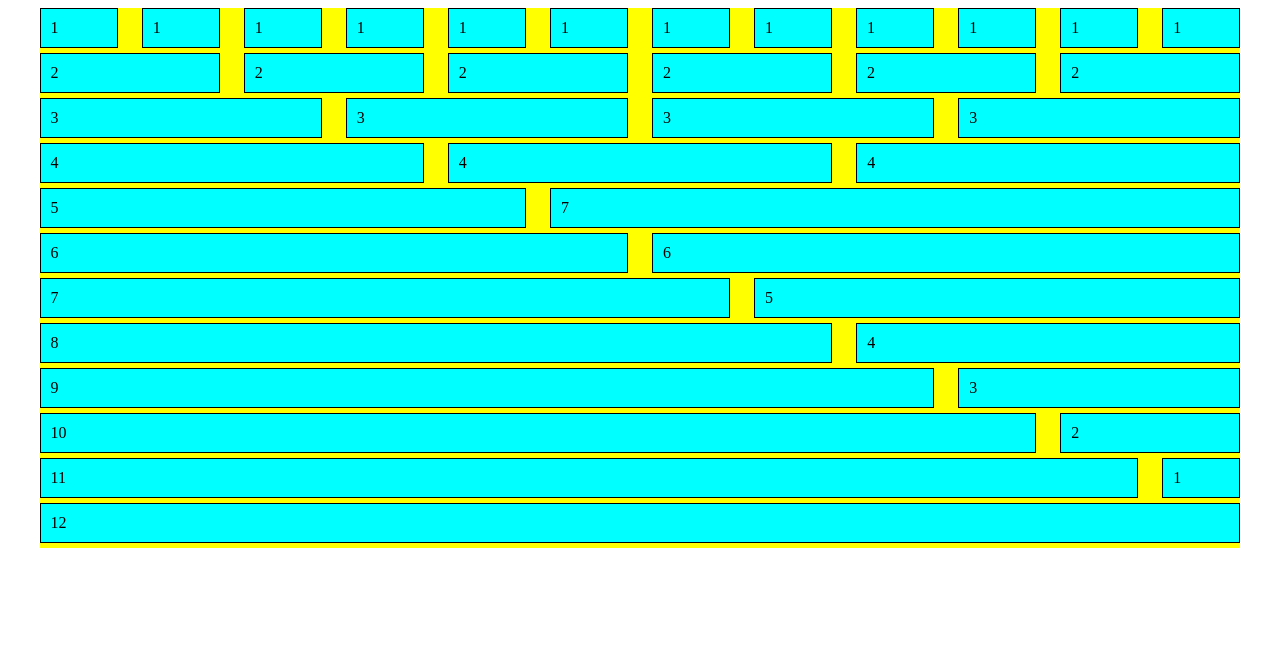
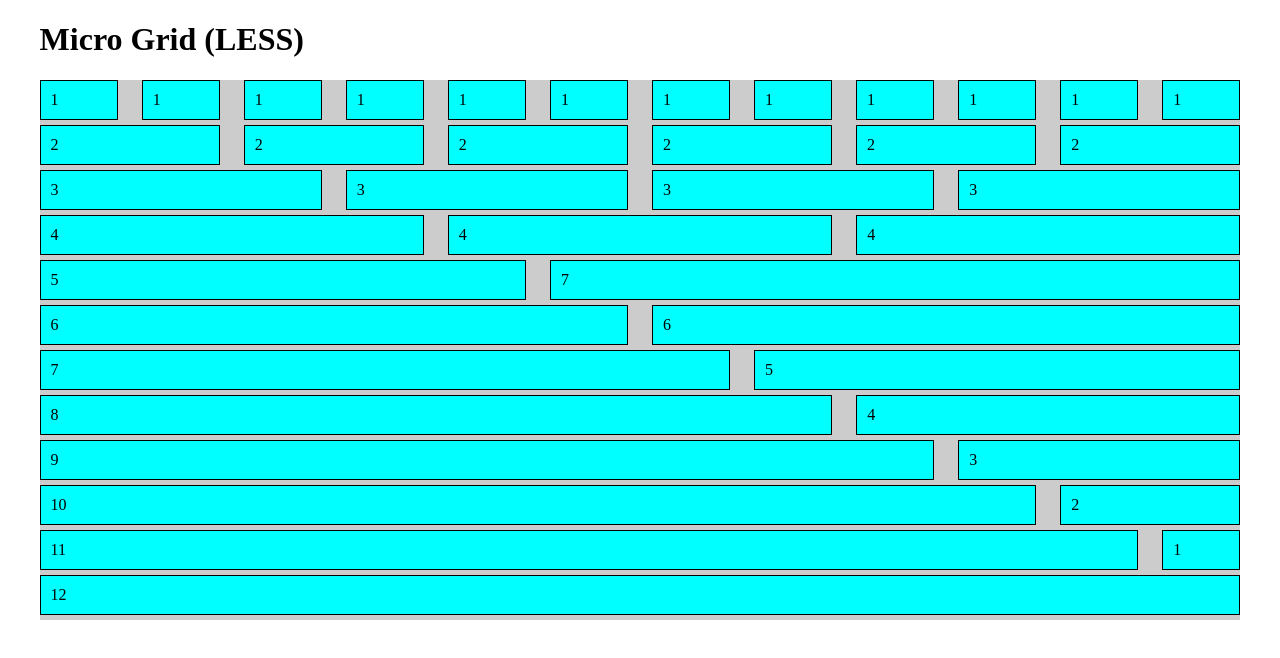
Before and after one commit to jongrover/micro-grid, a plain HTML site: page index.html in a window 1280 px wide. Drawn offline with Linux system fonts and the light colour scheme.

Commit message:
update index pretify stuffs

```diff
--- a/index.html
+++ b/index.html
@@ -6,7 +6,7 @@
   <link rel="stylesheet" href="css/micro.grid.min.css">
   <style>
     .row {
-      background: yellow;
+      background: #ccc;
     }
     [class*=span] {
       background: aqua;
@@ -18,6 +18,7 @@
 </head>
 <body>
   <div class="container">
+    <h1>Micro Grid (LESS)</h1>
     <div class="row">
       <div class="span1">1</div>
       <div class="span1">1</div>
```
